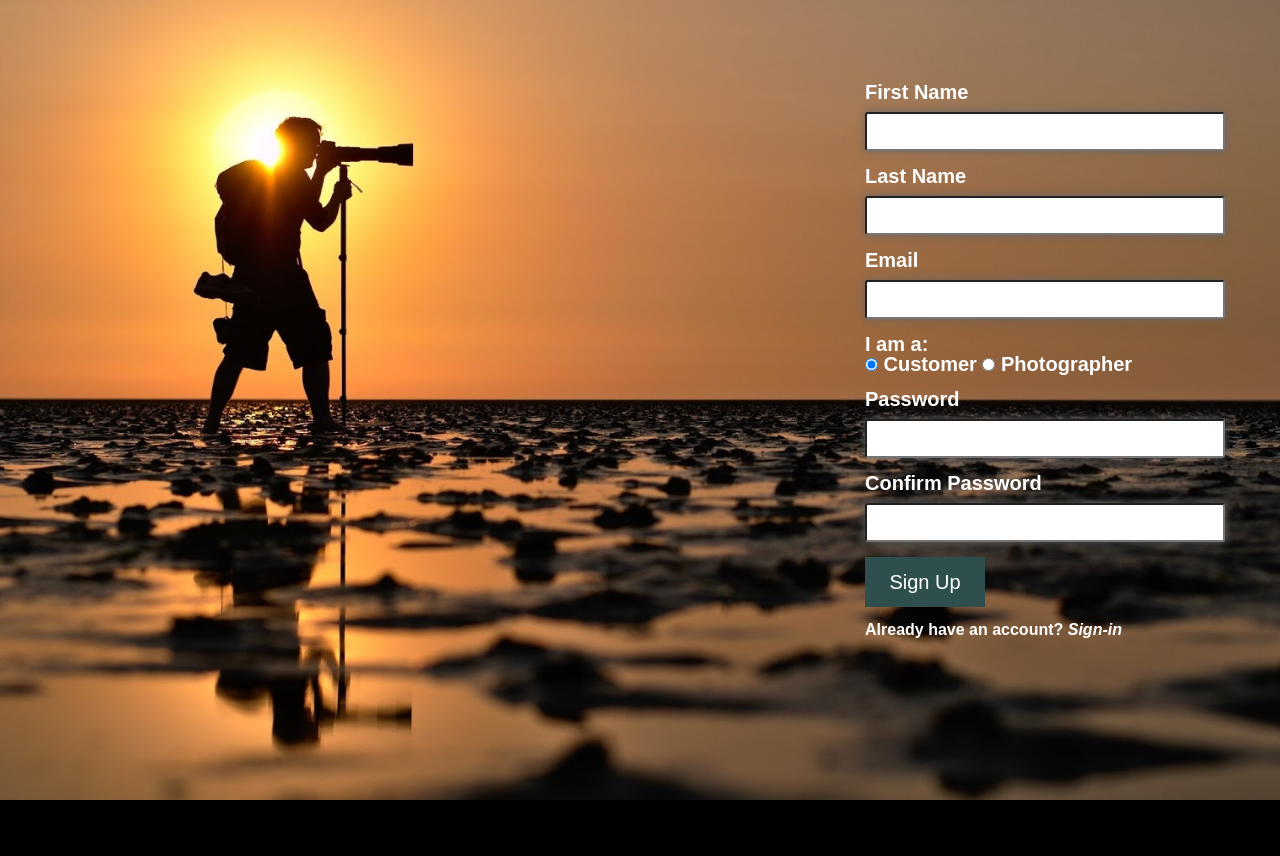
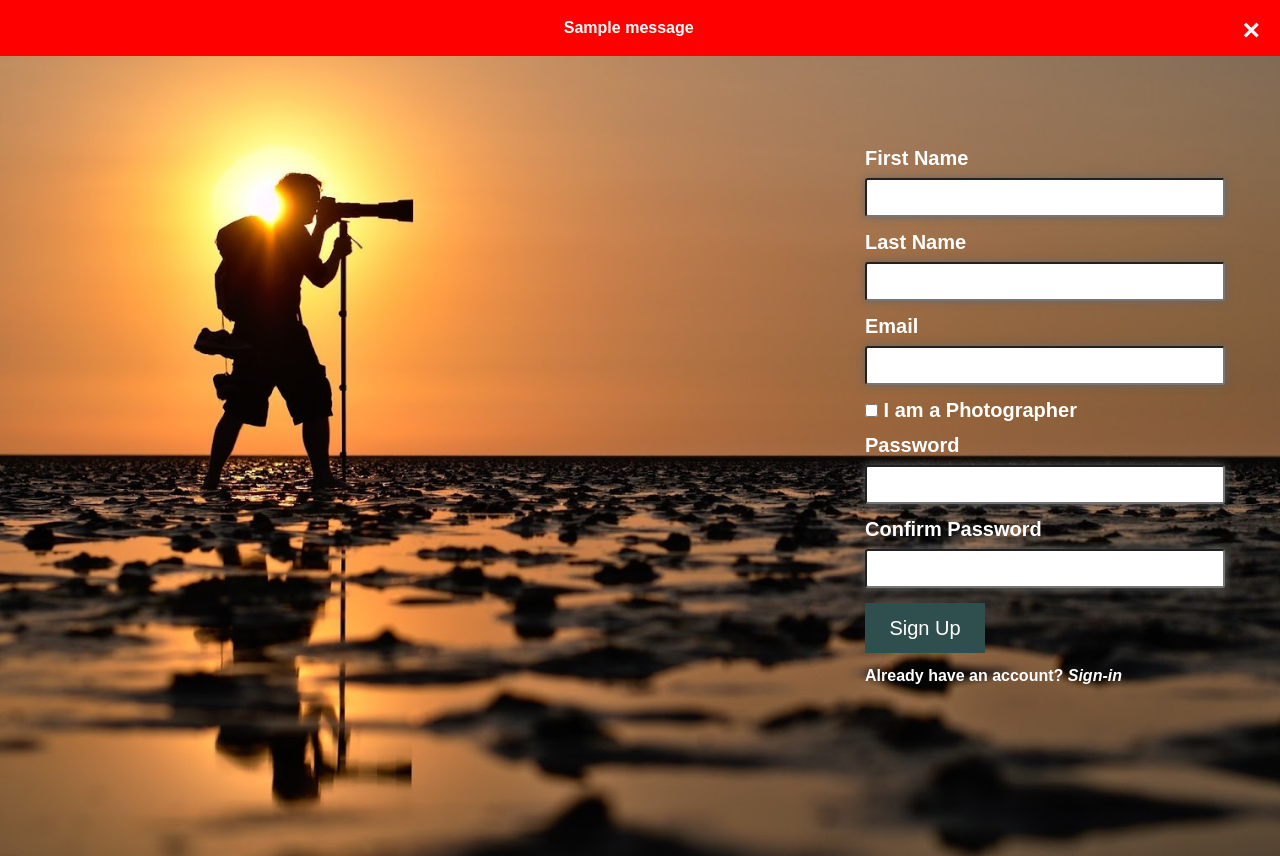
Before and after one commit to amit-k-yadav/photohire-django, a Django app: page /sign-up/ in a window 1280 px wide. Shown: the part 80-936 px from the top of the page. Before the commit the page ends 880 px from the top, so only its background shows below. Run offline with Django 3.2, Linux system fonts and the light colour scheme; tables that the repository leaves empty hold one stand-in row (values such as "Sample post"); one stand-in notice (Sample message) is shown; some libraries are stand-ins or nearby versions.

Commit message:
ADD - Form alerts in front-end

```diff
--- a/photohireapp/static/photohireapp/css/sign-up.css
+++ b/photohireapp/static/photohireapp/css/sign-up.css
@@ -63,3 +63,29 @@
 .signInLink:hover{
 	color: yellow;
 }
+
+
+/* CSS for alert boxes */
+  .alert {
+    padding: 20px;
+    background-color: red;
+	color: white;
+	font-size: 16px;
+	font-weight: 600;
+	text-align: center;
+  }
+
+  .closebtn {
+    margin-left: 5px;
+    color: white;
+    font-weight: bold;
+    float: right;
+    font-size: 30px;
+    line-height: 20px;
+    cursor: pointer;
+    transition: 0.3s;
+  }
+
+  .closebtn:hover {
+    color: black;
+  }
--- a/photohireapp/templates/photohireapp/sign-up.html
+++ b/photohireapp/templates/photohireapp/sign-up.html
@@ -50,6 +50,19 @@
             background-size: cover;
         }
     </style>
+    <!-- Django messages if any -->
+    {% if messages %}
+        <ul class="messages">
+            {% for message in messages %}
+                <li {% if message.tags %} class="{{ message.tags }}"{% endif %}>
+                    <div class="alert">
+                        <span class="closebtn" onclick="this.parentElement.style.display='none';">&times;</span>
+                        {{ message }}
+                    </div>
+                </li>
+            {% endfor %}
+        </ul>
+    {% endif %}
     <div class="sign-up">
         <div class="form-box">
             <form action="{% url 'signup' %}" method="POST">
@@ -67,11 +80,9 @@
                     <input class="inp" id="email" name="username" type="email">
                 </div>
                 <div class="gender input-box">
-                    <label for="">I am a:</label>
+                    <label for=""></label>
                     <div id="userType">
-                        <input checked="checked" type="radio" value="customer" class="user_type" name="is_photographer"> Customer
-
-                        <input type="radio" value="val2" class="user_type" name="is_photographer"> Photographer
+                        <input type="checkbox" class="user_type" name="is_photographer"> I am a Photographer
                     </div>
                 </div>
                 <div class="pass input-box">
--- a/photohireapp/views.py
+++ b/photohireapp/views.py
@@ -76,19 +76,24 @@ def explore(request):
 def signup(request):
     if request.method=='POST':
         form = UserSignUpForm(request.POST)
+        print("form: START")
+        print(form)
+        print("form: END")
         if form.is_valid():
             user =form.save()
             user.refresh_from_db()
             user.profile.first_name=form.cleaned_data.get('first_name')
             user.profile.last_name=form.cleaned_data.get('last_name')
             user.profile.is_photographer=form.cleaned_data.get('is_photographer')
+            print("user.profile.is_photographer: ", user.profile.is_photographer)
             user.save()
             raw_password = form.cleaned_data.get('password1')
             user = authenticate(username=user.username, password=raw_password)
             login(request, user)
         else:
+            messages.add_message(request, messages.INFO, str(form.errors))
             print(form.errors)
-        return redirect('/')
+        return redirect('/sign-up')
     else:
         form=UserCreationForm()
         args={'form':form}
```
